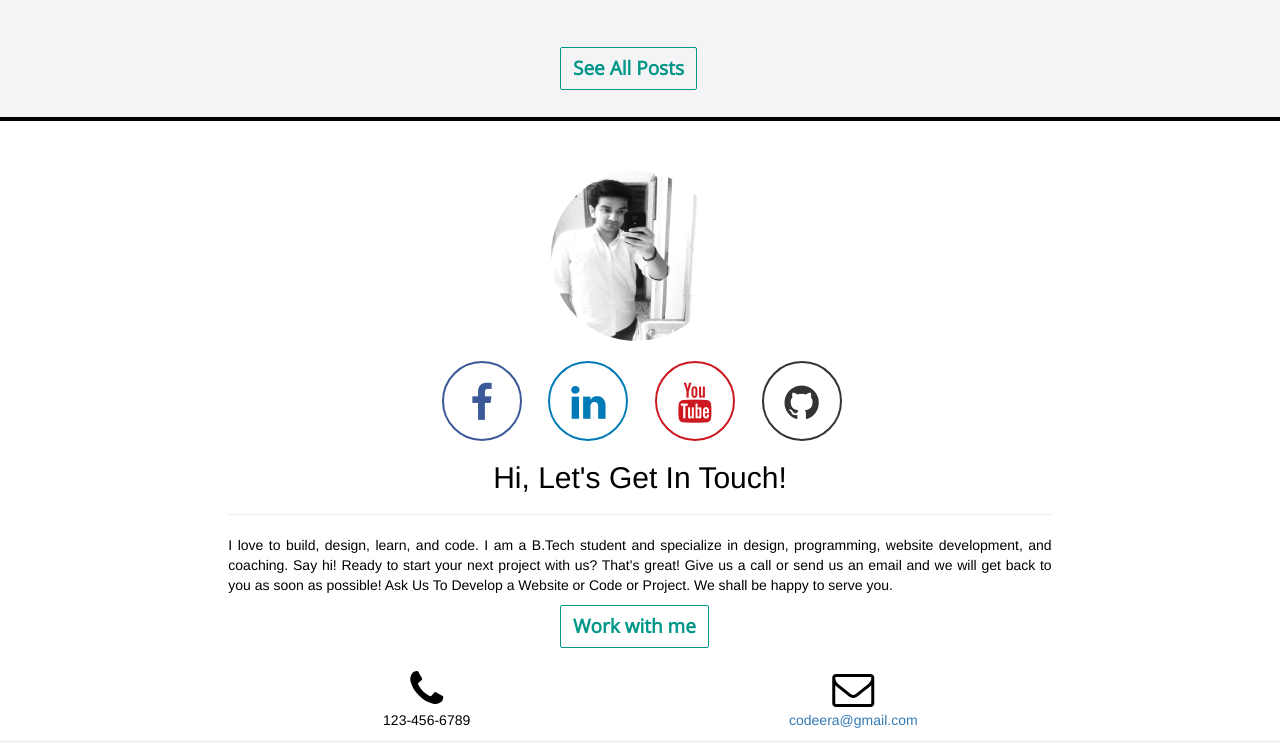
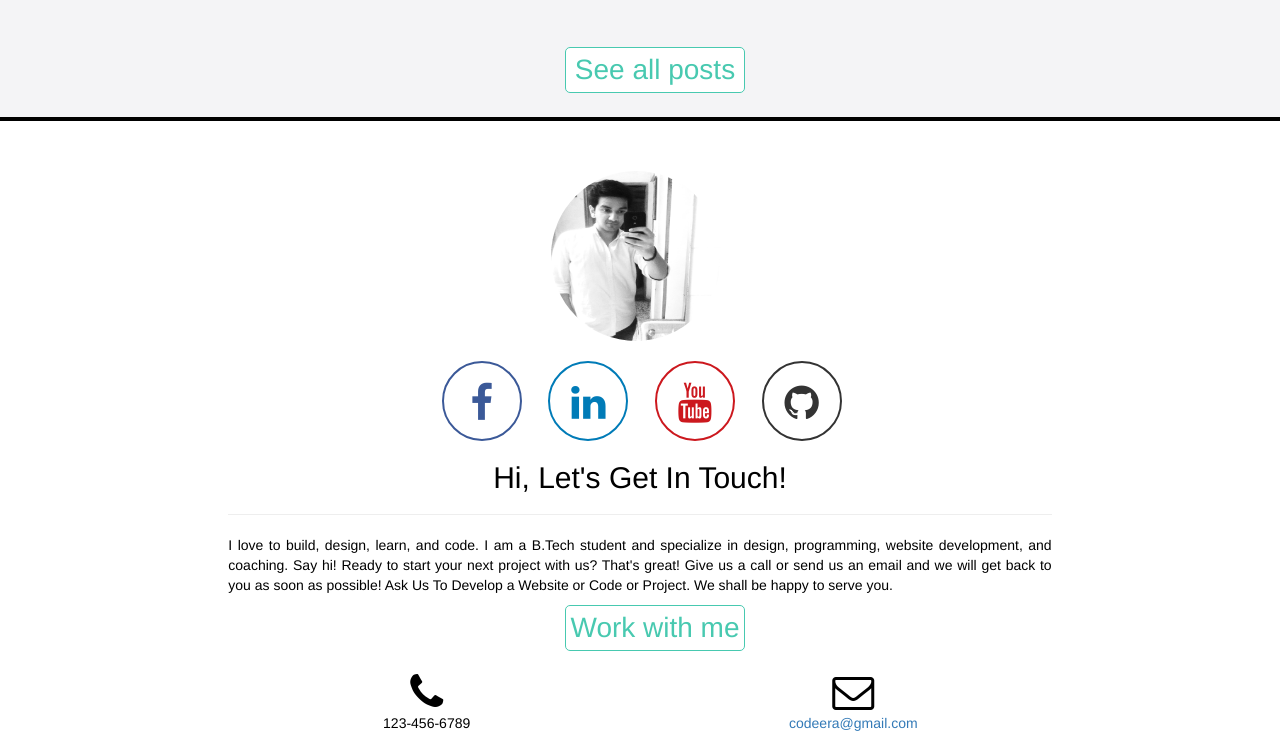
Before and after one commit to pranavgaur/pranavgaur.github.io, a plain HTML site: page index.html in a window 1280 px wide. Shown: the part 1815-2558 px from the top of the page. Drawn offline with nearby package versions, Linux system fonts and the light colour scheme.

Commit message:
Update index.html

```diff
--- a/index.html
+++ b/index.html
@@ -49,6 +49,10 @@
 
         <div class="social youtube">
             <i class="fa fa-youtube fa-5x"></i>
+        </div>
+
+        <div class="social github">
+            <i class="fa fa-github fa-5x"></i>
         </div>
 
     </div>
@@ -257,7 +261,7 @@
 
         <div class="col-md-10 col-md-offset-5 " style="margin-top:-50px;">
 
-    <a href="#" class="ghost-button" >See All Posts</a>
+    <button type="button" class="btn btn-default" ><a href="mp8085.html">See all posts</a></button>
 
 
         </div>
@@ -275,7 +279,7 @@
 
 
 
-
+<!-- footer -->
 
 
 
@@ -352,7 +356,8 @@
 
               <div class="container" style="margin-bottom:20px;margin-top:40px;" >
                <div class="col-md-10 col-md-offset-5 " >
-                  <a href="#" class="ghost-button" >Work with me</a>
+                  <button type="button" class="btn btn-default" ><a href="mp8085.html">Work with me</a></button>
+
                 </div>
             </div>
 
@@ -368,5 +373,16 @@
             </div>
 </div>
 
+
+
+
+
+
+<!-- footer -->
+
+
+
+
+
 </body>
 </html>
```
